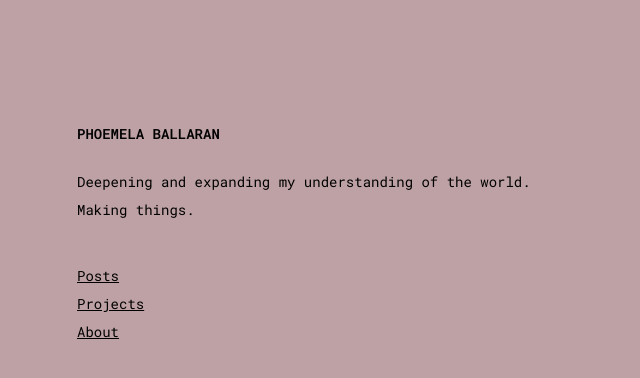
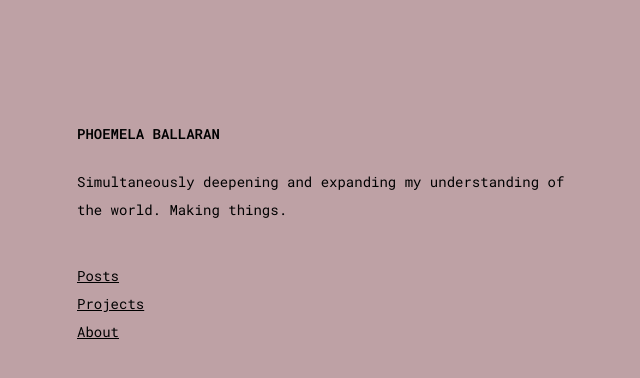
Before and after one commit to comoballar/phoemelaballaran.github.io, a Jekyll site: the page built from index.html, in a window 1280 px wide. Shown: the top 378 px of the page, without its empty margins (43-683 px from the left). Built offline with Jekyll 4.4.1, drawn with Linux system fonts in a browser that asks for light colours.

Commit message:
Update _config.yml

```diff
--- a/_config.yml
+++ b/_config.yml
@@ -7,7 +7,7 @@ g_analytics: UA-12345678-1
 # bio
 header: PHOEMELA BALLARAN
 desc: >
-  Deepening and expanding my understanding of the world. Making things.
+  Simultaneously deepening and expanding my understanding of the world. Making things.
 
 # posts
 date_format: "%Y"
```
